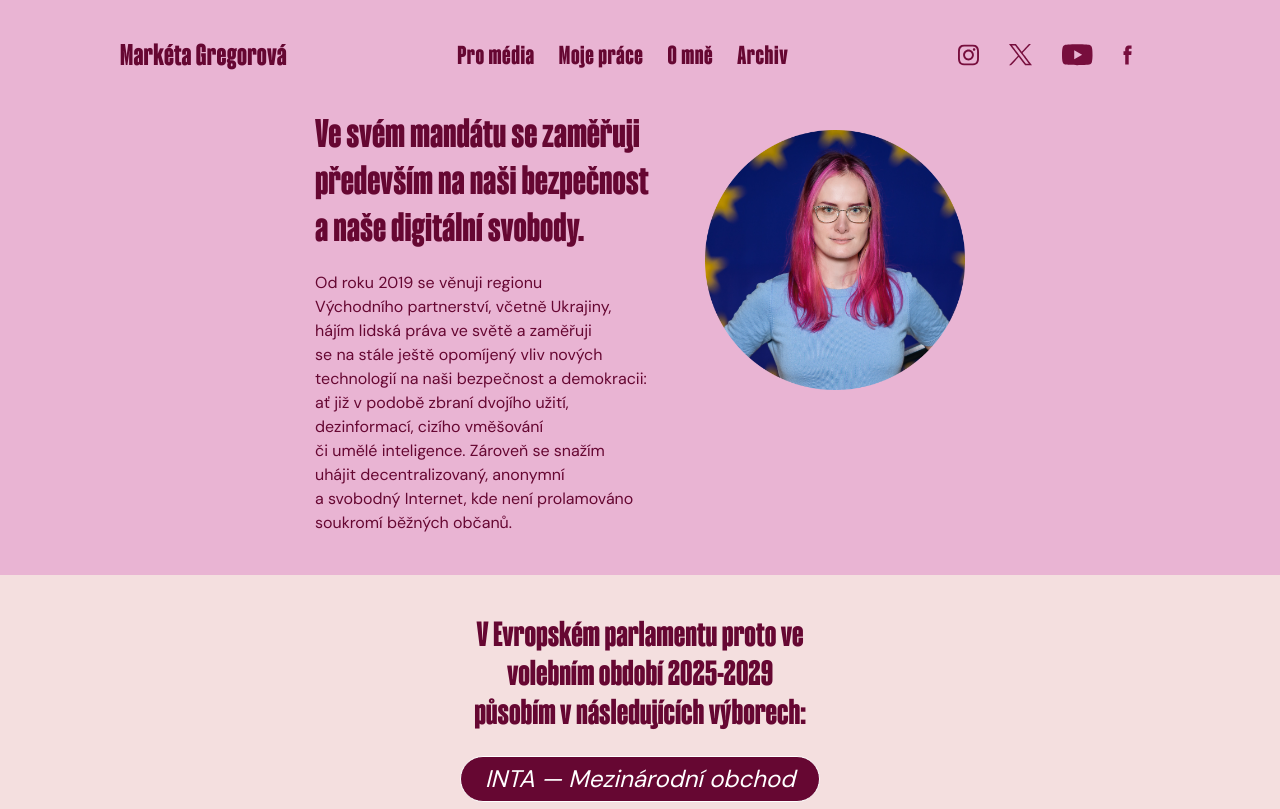
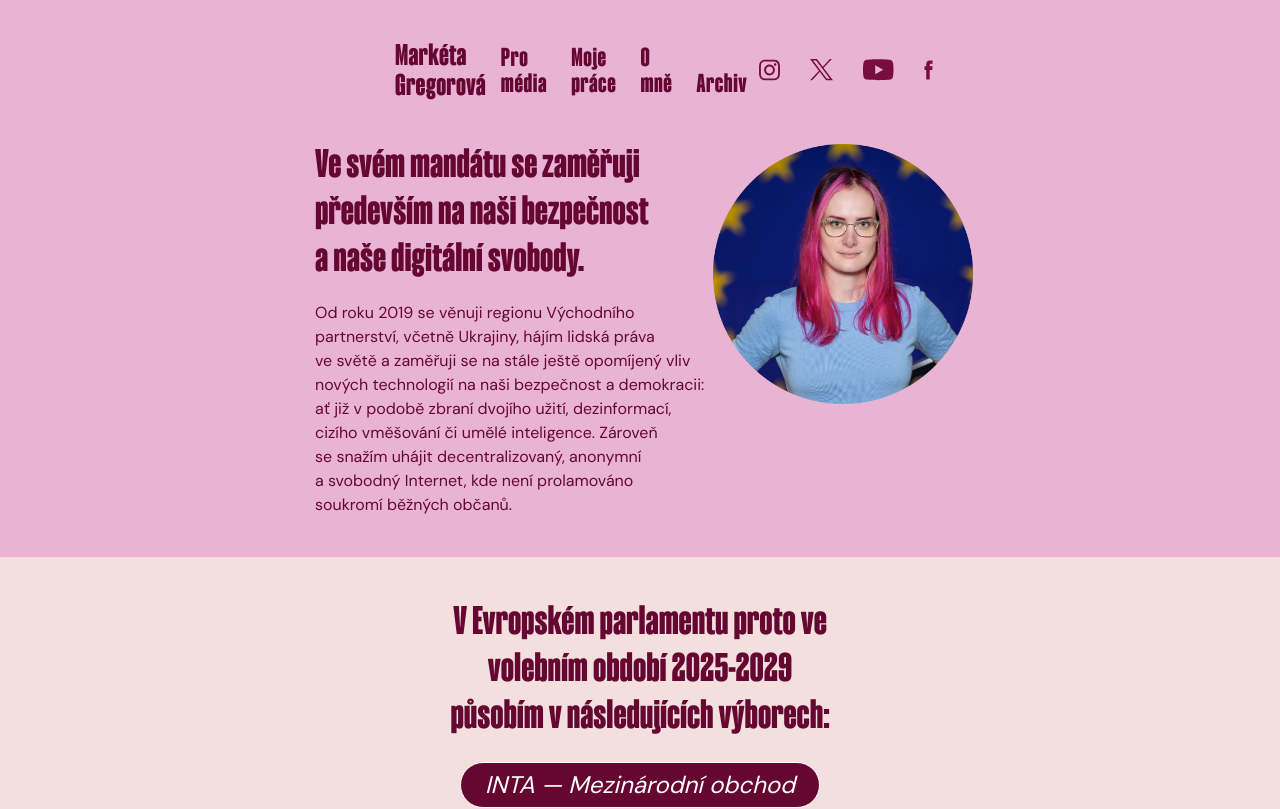
Before and after one commit to caroluxurians/mgreg, a Next.js app: page /moje-prace in a window 1280 px wide. Shown: the top 809 px of the page. Built offline with nearby package versions, Linux system fonts and the light colour scheme.

Commit message:
setting header defaults

```diff
--- a/app/components/Header.tsx
+++ b/app/components/Header.tsx
@@ -8,21 +8,27 @@ type HeaderProps = {
   display: string
   sectionsTextSize?: string
   headingTextSize?: string
+  wrapperStyles?: string
 }
 
-const Header = ({ display, sectionsTextSize = "md:text-[30px] md:tracking-[0.6px]", headingTextSize = "md:text-[40px] md:tracking-[0.6px]" }: HeaderProps) => {
+const Header = ({
+  display,
+  sectionsTextSize = "md:text-[25px] md:tracking-[0.5px]",
+  headingTextSize = "md:text-[30px] md:tracking-[0.3px]",
+  wrapperStyles = "md:mt-6 md:mx-auto md:w-[650px]"
+}: HeaderProps) => {
   return (
     <header className={classNames(`${display} w-full`)}>
       <div
-        className="flex flex-col md:flex-row
+        className={classNames(`flex flex-col md:flex-row
         justify-between items-center
         relative font-heading bg-transparent text-dark-pink
         mx-5 mt-9 gap-3
         sm:mt-7
-        md:mx-10 md:mt-6 md:w-full
+        ${wrapperStyles}
         lg:pt-0
         xl:h-auto xl:pt-4 xl:px-20
-        2xl:w-[1267px] 2xl:mx-auto 2xl:px-0"
+        2xl:w-[1267px] 2xl:mx-auto 2xl:px-0`)}
       >
         <div
           className={classNames(`text-[62px] tracking-[0.62px]
--- a/app/moje-prace/page.tsx
+++ b/app/moje-prace/page.tsx
@@ -10,8 +10,6 @@ const MojePrace = () => {
       <HeaderMobile />
       <Header
         display="hidden md:flex"
-        sectionsTextSize="md:text-[24px] md:tracking-[0.4px]"
-        headingTextSize="md:text-[30px] md:tracking-[0.3px]"
       />
       <main className="flex flex-col">
 
@@ -28,7 +26,7 @@ const MojePrace = () => {
                 <span>a naše digitální svobody.</span>
               </div>
 
-              <div className="text-[14px] sm:text-[16px]">
+              <div className="text-[14px] sm:text-[16px] block md:hidden">
                 Od roku 2019 se věnuji regionu <br />
                 Východního partnerství, včetně Ukrajiny,<br />
                 hájím lidská práva ve světě a zaměřuji <br />
@@ -41,13 +39,26 @@ const MojePrace = () => {
                 a svobodný Internet, kde není prolamováno<br />
                 soukromí běžných občanů.<br />
               </div>
+              <div className="text-[14px] sm:text-[16px] hidden md:block">
+                Od roku 2019 se věnuji regionu Východního <br />
+                partnerství, včetně Ukrajiny, hájím lidská práva<br />
+                ve světě a zaměřuji se na stále ještě opomíjený vliv <br />
+                nových technologií na naši bezpečnost a demokracii: <br />
+                ať již v podobě zbraní dvojího užití, dezinformací,<br />
+                cizího vměšování či umělé inteligence. Zároveň<br />
+                se snažím uhájit decentralizovaný, anonymní<br />
+                a svobodný Internet, kde není prolamováno<br />
+                soukromí běžných občanů.<br />
+
+              </div>
             </div>
+
             <Image
               src="/marketa-icon-large.png"
               height={309}
               width={309}
               alt="Markéta large icon"
-              className="block sm:hidden md:block mx-auto mt-5"
+              className="block mx-auto sm:hidden md:block md:ml-2 md:mt-1"
               unoptimized
             />
             <Image
@@ -62,7 +73,7 @@ const MojePrace = () => {
         </div>
 
         <div className="flex flex-col bg-beige py-16 gap-6 sm:py-10">
-          <div className="font-heading text-[30px]/[34px] sm:text-[35px]/[39px] text-center">
+          <div className="font-heading text-[30px]/[34px] sm:text-[35px]/[39px] md:text-[40px]/[47px] text-center">
             V Evropském parlamentu proto ve<br />
             volebním období 2025-2029<br />
             působím v následujících výborech:<br />
--- a/app/page.tsx
+++ b/app/page.tsx
@@ -4,7 +4,12 @@ import Header from "./components/Header";
 const Home = () => {
   return (
     <div className="h-screen max-h-screen lg:h-[620px] xl:h-[600px] 2xl:h-[660px] flex flex-col bg-light-pink">
-      <Header display="flex justify-center" />
+      <Header
+        display="flex justify-center"
+        sectionsTextSize="md:text-[30px] md:tracking-[0.6px]"
+        headingTextSize="md:text-[40px] md:tracking-[0.6px]"
+        wrapperStyles="md:mx-10 md:w-full"
+      />
       <main
         className="relative flex-1 flex flex-col justify-start items-center mb-3 lg:mb-0 overflow-hidden pt-14 lg:pt-12 2xl:pt-10 2xl:w-[1267px] 2xl:mx-auto"
       >
```
